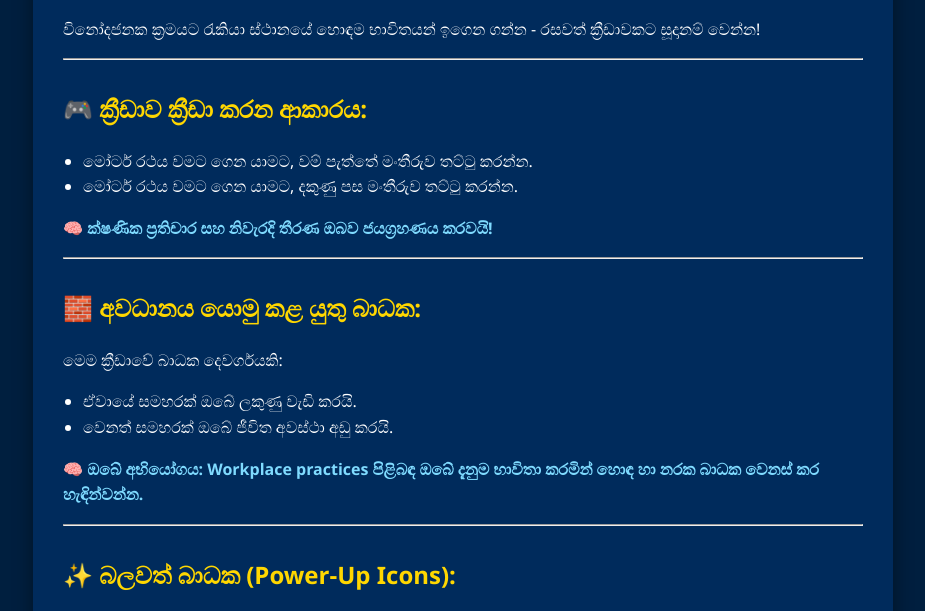
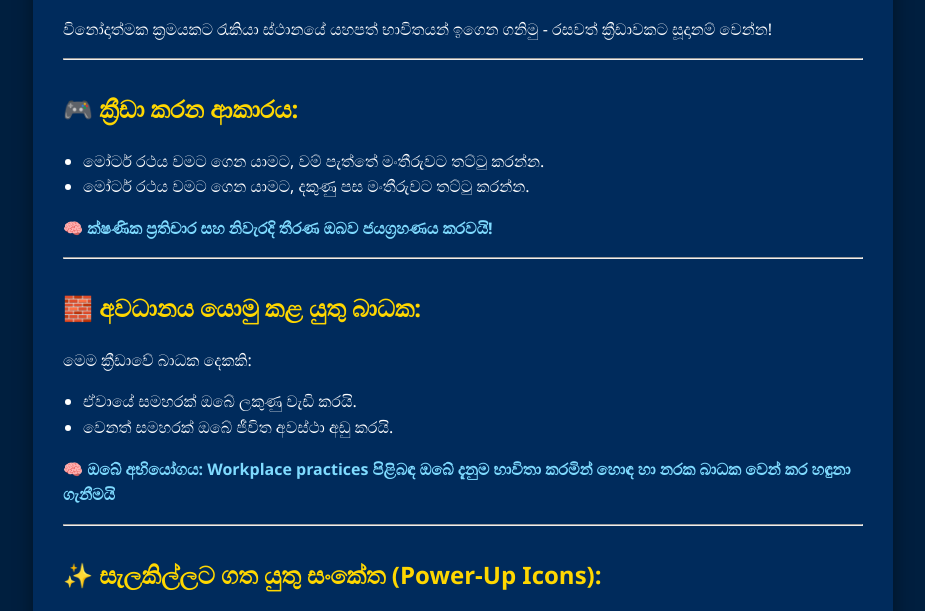
Before and after one commit to APS-GAMES/CarGameInstructions, a plain HTML site: page Instructions/sinhala.html in a window 1280 px wide. Shown: the part 177-788 px from the top of the page, without its empty margins (177-1102 px from the left). Drawn offline with Linux system fonts and the light colour scheme.

Commit message:
Update sinhala.html

```diff
--- a/Instructions/sinhala.html
+++ b/Instructions/sinhala.html
@@ -93,30 +93,30 @@
 <body>
   <div class="container">
     <h1>🚗 Welcome to the FORMULA 1 ATL GRAND PRIX Car Game! 🚦</h1>
-    <p>විනෝදජනක ක්‍රමයට රැකියා ස්ථානයේ හොඳම භාවිතයන් ඉගෙන ගන්න - රසවත් ක්‍රීඩාවකට සූදානම් වෙන්න!</p>
+    <p>විනෝදාත්මක ක්‍රමයකට රැකියා ස්ථානයේ යහපත් භාවිතයන් ඉගෙන ගනිමු - රසවත් ක්‍රීඩාවකට සූදානම් වෙන්න!</p>
 
     <hr />
 
-    <h2>🎮 ක්‍රීඩාව ක්‍රීඩා කරන ආකාරය:</h2>
+    <h2>🎮 ක්‍රීඩා කරන ආකාරය:</h2>
     <ul>
-      <li>මෝටර් රථය වමට ගෙන යාමට, වම් පැත්තේ මංතීරුව තට්ටු කරන්න.</li>
-      <li>මෝටර් රථය වමට ගෙන යාමට, දකුණු පස මංතීරුව තට්ටු කරන්න.</li>
+      <li>මෝටර් රථය වමට ගෙන යාමට, වම් පැත්තේ මංතීරුවට තට්ටු කරන්න.</li>
+      <li>මෝටර් රථය වමට ගෙන යාමට, දකුණු පස මංතීරුවට තට්ටු කරන්න.</li>
     </ul>
     <p class="highlight">🧠 ක්ෂණික ප්‍රතිචාර සහ නිවැරදි තීරණ ඔබව ජයග්‍රහණය කරවයි!</p>
 
     <hr />
 
     <h2>🧱 අවධානය යොමු කළ යුතු බාධක:</h2>
-    <p>මෙම ක්‍රීඩාවේ බාධක දෙවර්ගයකි:</p>
+    <p>මෙම ක්‍රීඩාවේ බාධක දෙකකි:</p>
     <ul>
       <li>ඒවායේ සමහරක් ඔබේ ලකුණු වැඩි කරයි.</li>
       <li>වෙනත් සමහරක් ඔබේ ජීවිත අවස්ථා අඩු කරයි.</li>
     </ul>
-    <p class="highlight">🧠 ඔබේ අභියෝගය: Workplace practices පිළිබඳ ඔබේ දැනුම භාවිතා කරමින් හොඳ හා නරක බාධක වෙනස් කර හැඳින්වන්න.</p>
+    <p class="highlight">🧠 ඔබේ අභියෝගය: Workplace practices පිළිබඳ ඔබේ දැනුම භාවිතා කරමින් හොඳ හා නරක බාධක වෙන් කර හඳුනා ගැනීමයි</p>
 
     <hr />
 
-    <h2>✨ බලවත් බාධක (Power-Up Icons):</h2>
+    <h2>✨ සැලකිල්ලට ගත යුතු සංකේත (Power-Up Icons):</h2>
 
     <div class="icon-barrier">
       <img src="../resourses/group.png" alt="Group Icon" />
@@ -136,7 +136,7 @@
     <hr />
 
     <div class="footer">
-      <p>🏁 ඔබේ ප්‍රතිචාරය පරීක්ෂා කරමින් ඉගෙනීමට සූදානම්ද?</p>
+      <p>🏁 ඔබේ ප්‍රතිචාරයන් පරීක්ෂා කරමින් ඉගෙනීමට සූදානම්ද?</p>
       <p>පහත බොත්තම ක්ලික් කර ඔබේ නම, සේවක අංකය සහ දෙපාර්තමේන්තුව ඇතුළත් කරන්න.<br>
       පසුව <strong>Play Game</strong> බොත්තම ක්ලික් කර ඔබේ ක්‍රීඩාව අරඹන්න! 🏆</p>
       <a class="start-button" href="https://aps-games.github.io/CarGameTabless/" target="_blank">ක්‍රීඩාව අරඹන්න</a>
```
